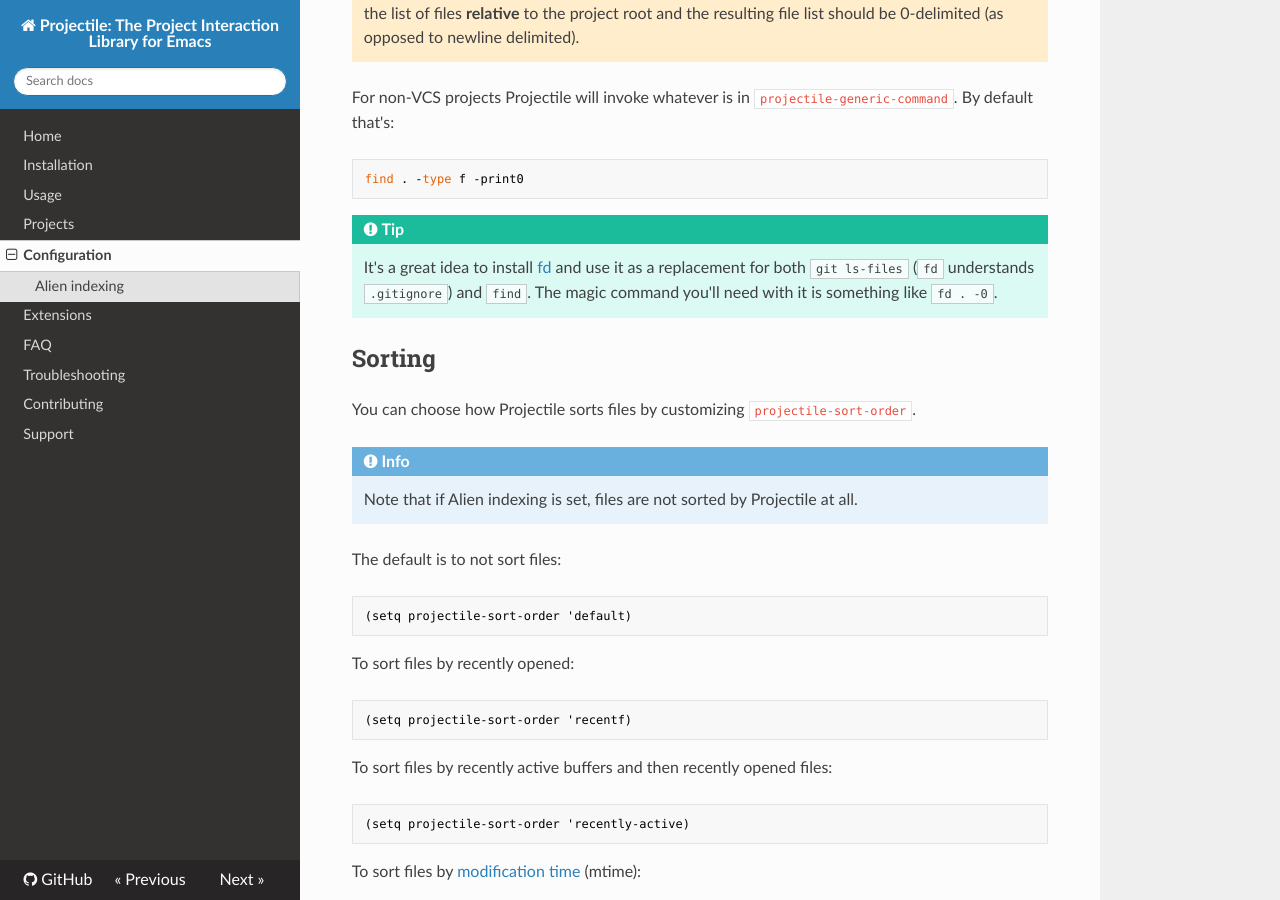
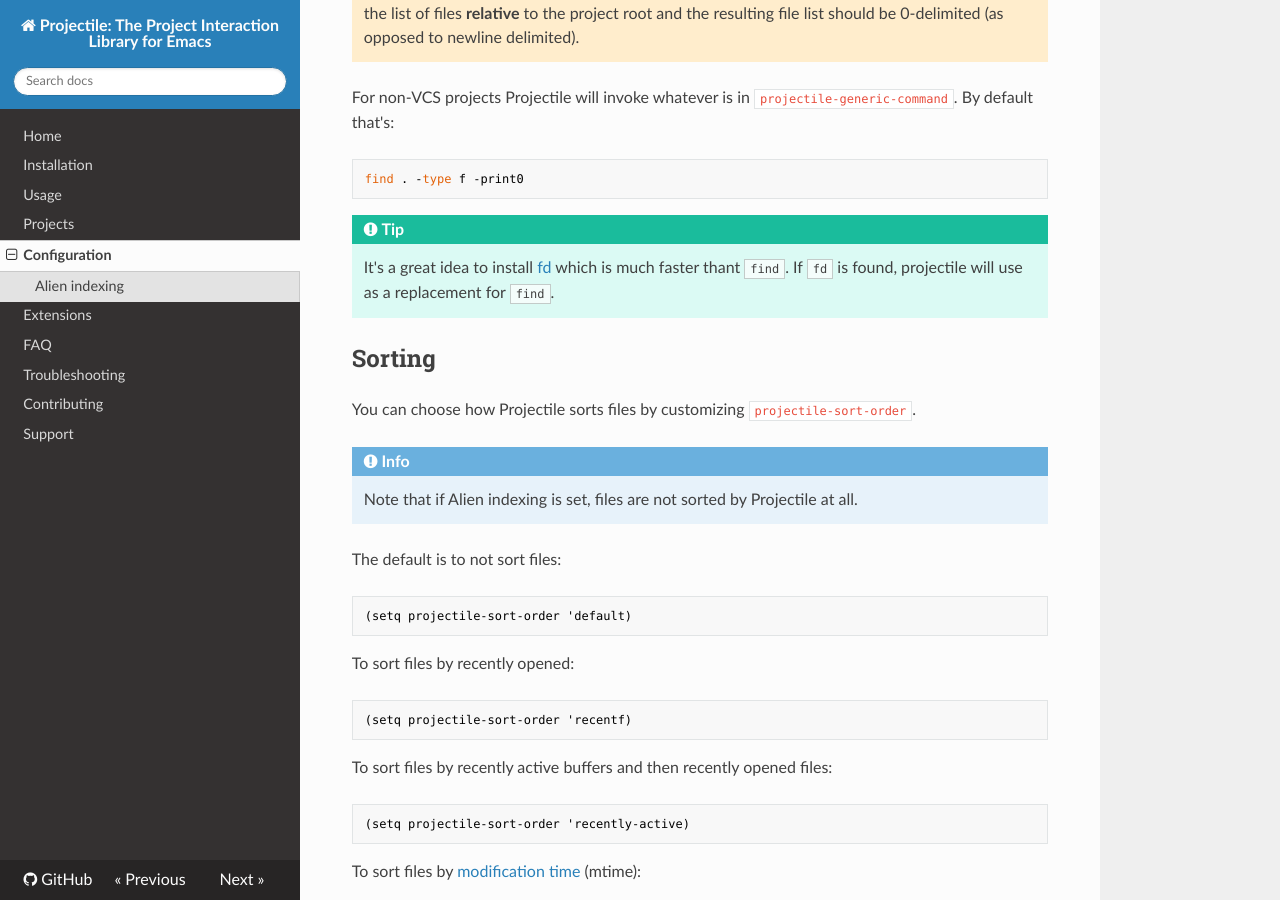
Before and after one commit to bbatsov/projectile, an MkDocs documentation site: the page built from doc/configuration.md, in a window 1280 px wide and 900 px high, scrolled down 1490 px. Built offline with MkDocs 1.6.1, drawn with Linux system fonts in a browser that asks for light colours; nearby versions of some CDN libraries; old or Windows-style settings are respelled for this version of MkDocs.

Commit message:
Use fd when available instead of find
The patch make fd the default for searching for files in non-DVCS
projects.

```diff
--- a/doc/configuration.md
+++ b/doc/configuration.md
@@ -81,8 +81,8 @@
 
 !!! Tip
 
-    It's a great idea to install [fd](https://github.com/sharkdp/fd) and use it as a replacement for both `git ls-files` (`fd` understands `.gitignore`) and `find`.
-    The magic command you'll need with it is something like `fd . -0`.
+    It's a great idea to install [fd](https://github.com/sharkdp/fd) which is much faster thant `find`.
+    If `fd` is found, projectile will use as a replacement for `find`.
 
 ## Sorting
 
```
Also changed, not shown: CHANGELOG.md (+2 -0 lines), 1 other file.
